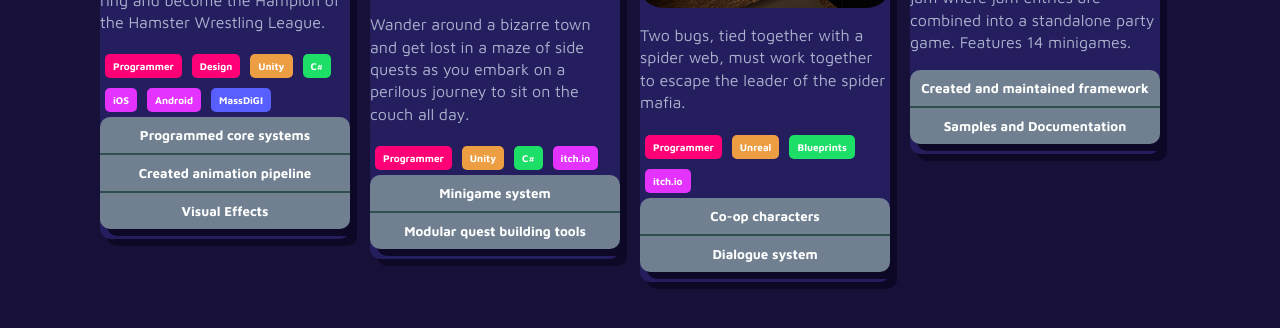
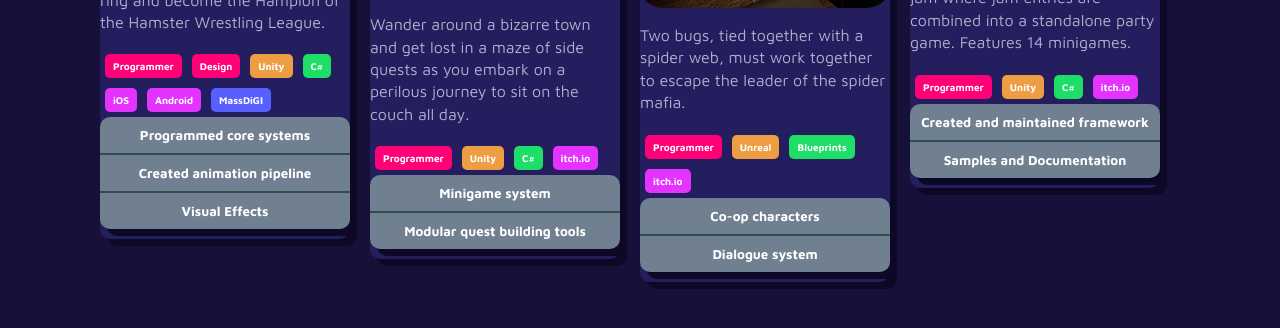
Before and after one commit to jay-iggy/portfolio, a website built with webpack: page index.html in a window 1280 px wide. Shown: the part 286-614 px from the top of the page. Built offline with nearby package versions, Linux system fonts and the light colour scheme; a web font is replaced by a local one.

Commit message:
Added IGDA party tags

```diff
--- a/index.html
+++ b/index.html
@@ -93,6 +93,13 @@
       <div class="project-text-container">
         <p>Unity Package for a unique game jam where jam entries are combined into a standalone party game. Features 14 minigames.</p>
 
+        <div class="tag-container">
+          <div class="tag role-tag">Programmer</div>
+          <div class="tag engine-tag">Unity</div>
+          <div class="tag language-tag">C#</div>
+          <div class="tag market-tag">itch.io</div>
+        </div>
+
         <div class="button-container">
           <button class="project-link">Created and maintained framework</button>
           <button class="project-link">Samples and Documentation</button>
```
